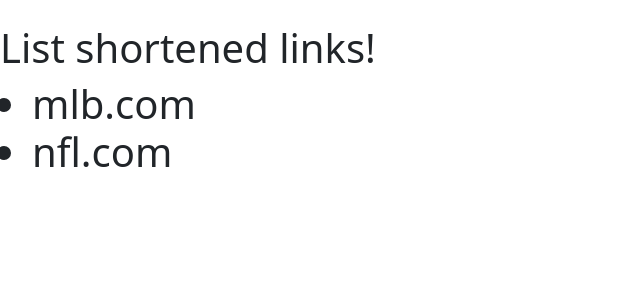
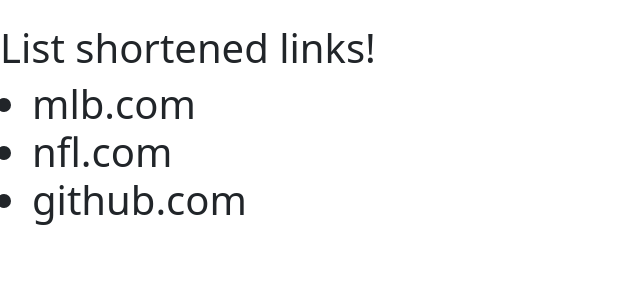
Before and after one commit to nethopper2/shortly, a Django app: page /u/list/ in a window 1280 px wide. Shown: the part 73-373 px from the top of the page, without its empty margins (0-640 px from the left). Run offline with Django 4.2, Linux system fonts and the light colour scheme; some libraries are stand-ins or nearby versions.

Commit message:
* changed some things

```diff
--- a/templates/shortener/list.html
+++ b/templates/shortener/list.html
@@ -8,6 +8,7 @@
     <ul>
         <li>mlb.com</li>
         <li>nfl.com</li>
+        <li>github.com</li>
     </ul>
 </div>
 {% endblock %}
```
Also changed, not shown: 1 other file.
